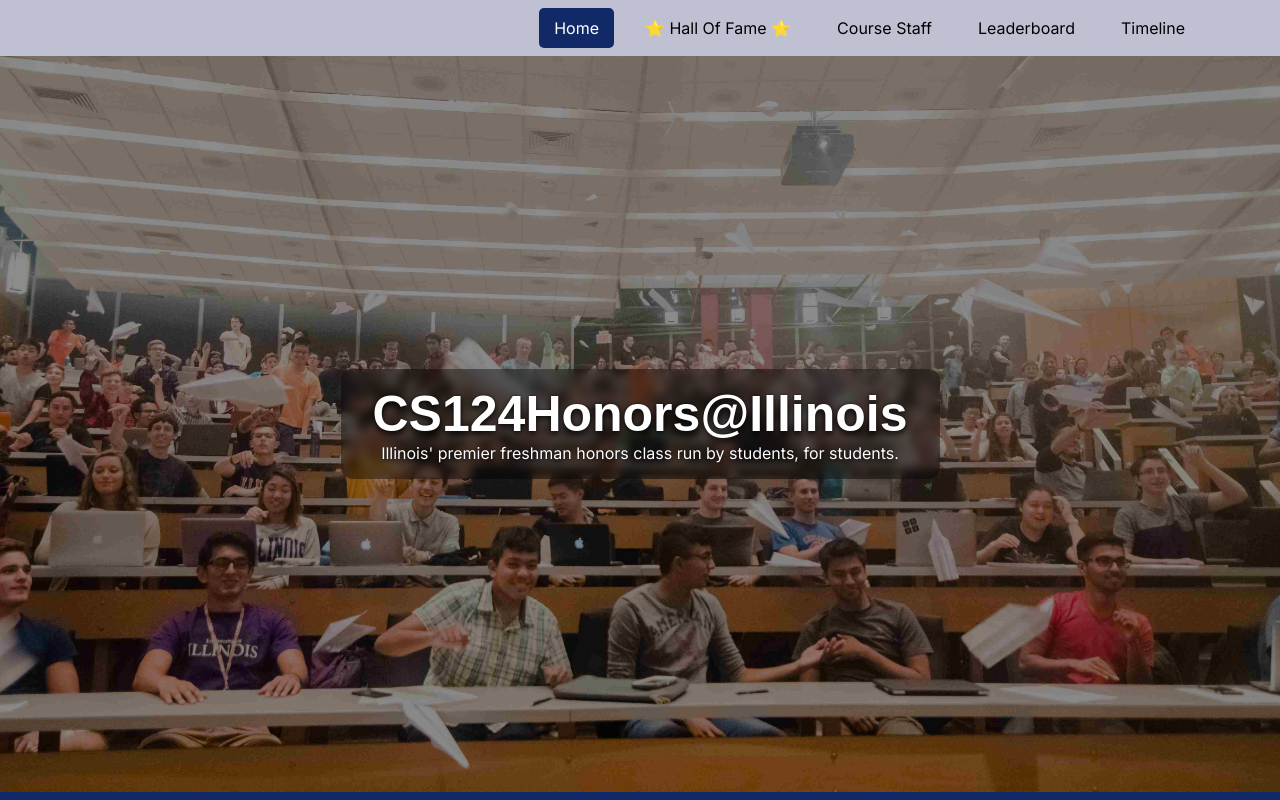
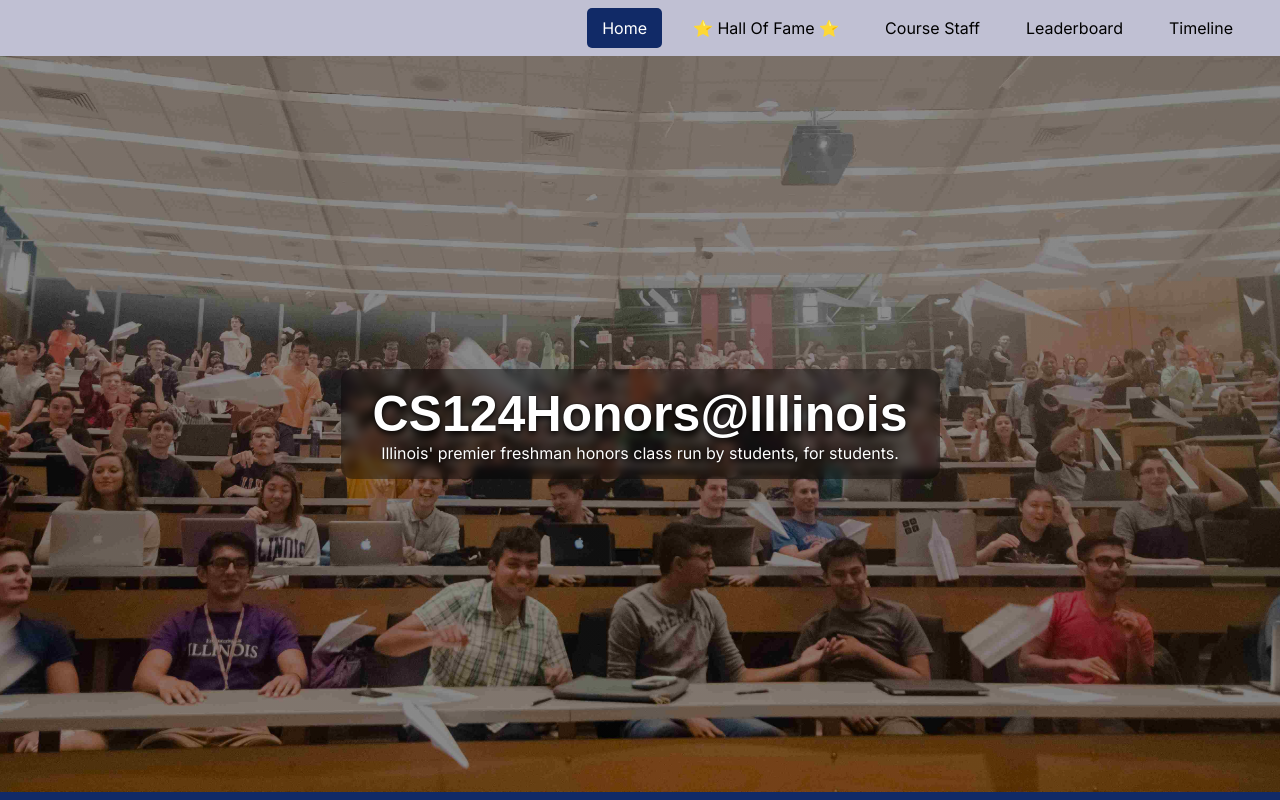
Before and after one commit to somyas25/cs124h, a Next.js app: page / in a window 1280 px wide. Shown: the top 800 px of the page. Built offline with nearby package versions, Linux system fonts and the light colour scheme; a web font is replaced by a local one.

Commit message:
Update Navbar.module.css

```diff
--- a/styles/Navbar.module.css
+++ b/styles/Navbar.module.css
@@ -1,7 +1,7 @@
 .navbar {
   display: flex;
   justify-content: right;
-  padding: 0 5em;
+  padding: 0 2em;
   background-color: #c0c0d3;
   height: 3.5em;
 }
```
